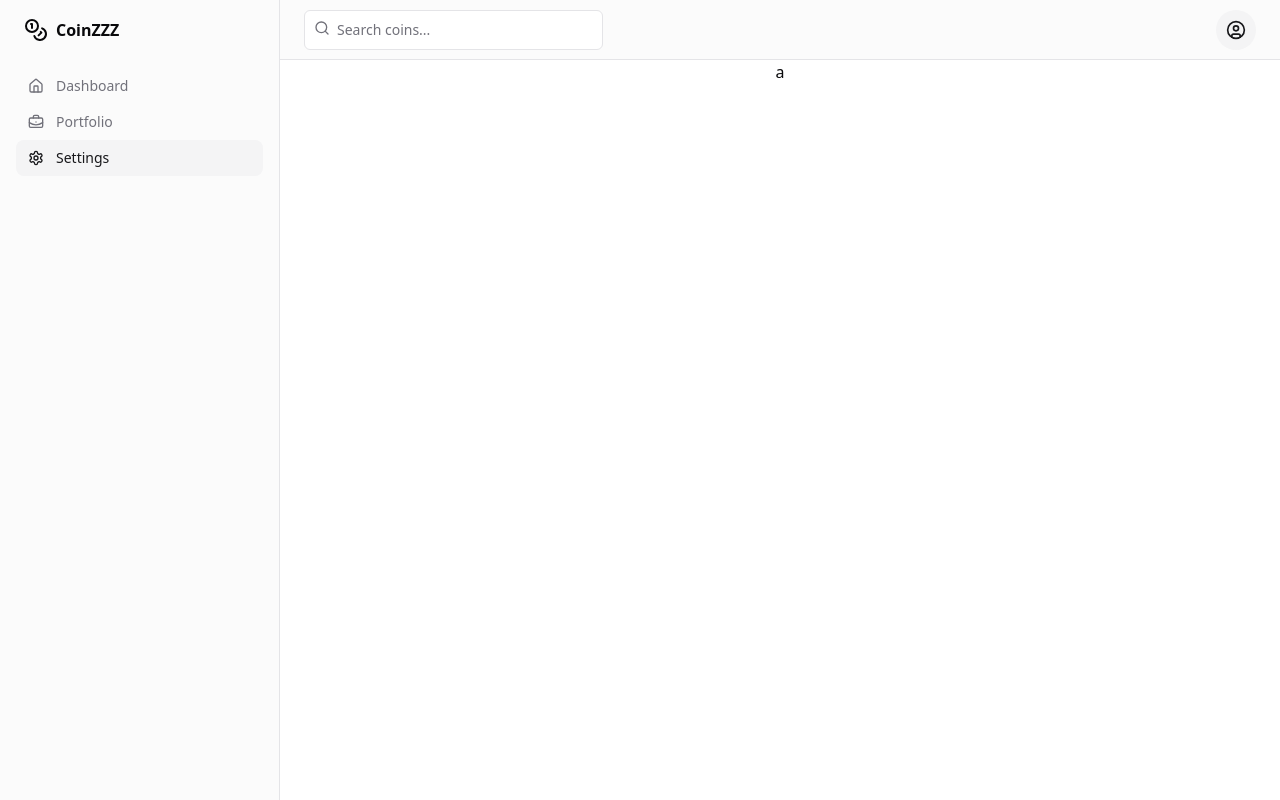
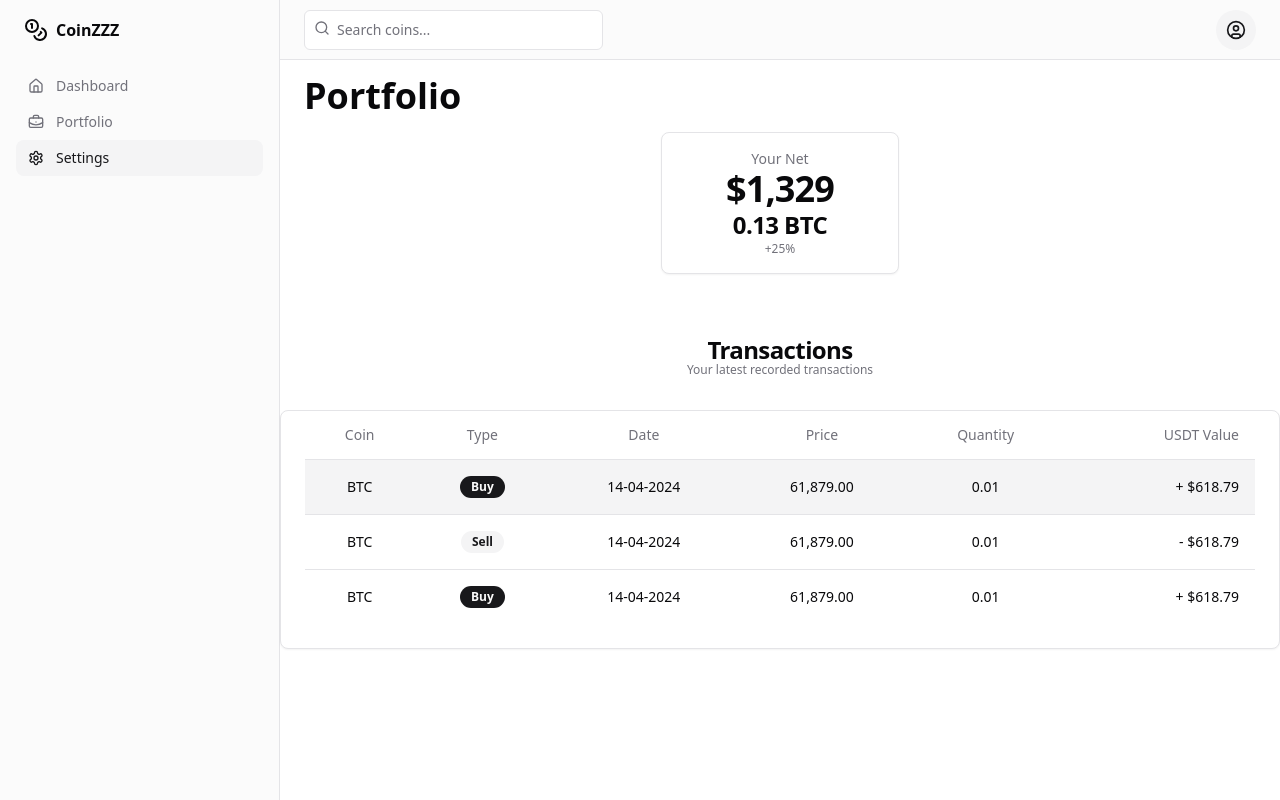
Before and after one commit to slamgLuke/CoinzzzFrontend, a React (Vite) app: page /portfolio in a window 1280 px wide. Built offline with nearby package versions, Linux system fonts and the light colour scheme.

Commit message:
portfolio

```diff
--- a/src/Auth.tsx
+++ b/src/Auth.tsx
@@ -3,6 +3,10 @@ import { Link } from "react-router-dom"
 import { Button } from "@/components/ui/button"
 import { Input } from "@/components/ui/input"
 import { Label } from "@/components/ui/label"
+
+function handleLogin() {
+  window.location.href = "/"
+}
 
 export function Login() {
   return (
@@ -37,13 +41,13 @@ export function Login() {
               </div>
               <Input id="password" type="password" required />
             </div>
-            <Button type="submit" className="w-full">
+            <Button type="submit" className="w-full" onClick={handleLogin}>
               Login
             </Button>
           </div>
           <div className="mt-4 text-center text-sm">
             Don&apos;t have an account?{" "}
-            <Link to="#" className="underline">
+            <Link to="/register" className="underline">
               Sign up
             </Link>
           </div>
@@ -89,7 +93,7 @@ export function Register() {
           </div>
           <div className="mt-4 text-center text-sm">
             Already have an account?{" "}
-            <Link to="#" className="underline">
+            <Link to="/login" className="underline">
               Log in
             </Link>
           </div>
--- a/src/Portfolio.tsx
+++ b/src/Portfolio.tsx
@@ -1,6 +1,108 @@
+import { Badge } from "@/components/ui/badge"
+import {
+    Card,
+    CardContent,
+    CardDescription,
+    CardTitle,
+} from "@/components/ui/card"
+import {
+    Table,
+    TableBody,
+    TableCell,
+    TableHead,
+    TableHeader,
+    TableRow,
+} from "@/components/ui/table"
+import plot from "./assets/plot.png"
+
+function transactionTable() {
+    return (
+        <Card className="margin-0">
+            <CardContent>
+                <Table>
+                    <TableHeader>
+                        <TableRow>
+                            <TableHead className="sm:table-cell text-center">Coin</TableHead>
+                            <TableHead className="sm:table-cell text-center">Type</TableHead>
+                            <TableHead className="hidden md:table-cell text-center">Date</TableHead>
+                            <TableHead className="hidden sm:table-cell text-center">Price</TableHead>
+                            <TableHead className="sm:table-cell text-center">Quantity</TableHead>
+                            <TableHead className="text-right">USDT Value</TableHead>
+                        </TableRow>
+                    </TableHeader>
+
+                    <TableBody>
+                        <TableRow className="bg-accent">
+                            <TableCell>
+                                <div className="font-medium">BTC</div>
+                            </TableCell>
+                            <TableCell className="sm:table-cell">
+                                <Badge className="text-xs" variant="default">Buy</Badge>
+                            </TableCell>
+                            <TableCell className="hidden md:table-cell">14-04-2024</TableCell>
+                            <TableCell className="hidden sm:table-cell">61,879.00</TableCell>
+                            <TableCell className="sm:table-cell">0.01</TableCell>
+                            <TableCell className="text-right">+ $618.79</TableCell>
+                        </TableRow>
+
+                        <TableRow>
+                            <TableCell>
+                                <div className="font-medium">BTC</div>
+                            </TableCell>
+                            <TableCell className="sm:table-cell">
+                                <Badge className="text-xs" variant="secondary">Sell</Badge>
+                            </TableCell>
+                            <TableCell className="hidden md:table-cell">14-04-2024</TableCell>
+                            <TableCell className="hidden sm:table-cell">61,879.00</TableCell>
+                            <TableCell className="sm:table-cell">0.01</TableCell>
+                            <TableCell className="text-right">- $618.79</TableCell>
+                        </TableRow>
+
+                        <TableRow>
+                            <TableCell>
+                                <div className="font-medium">BTC</div>
+                            </TableCell>
+                            <TableCell className="sm:table-cell">
+                                <Badge className="text-xs" variant="default">Buy</Badge>
+                            </TableCell>
+                            <TableCell className="hidden md:table-cell">14-04-2024</TableCell>
+                            <TableCell className="hidden sm:table-cell">61,879.00</TableCell>
+                            <TableCell className="sm:table-cell">0.01</TableCell>
+                            <TableCell className="text-right">+ $618.79</TableCell>
+                        </TableRow>
+
+                    </TableBody>
+                </Table>
+            </CardContent>
+        </Card>
+    )
+
+}
+
+
 export function Portfolio() {
     return (
-        <div>a</div>
+        <div>
+            <div className="flex flex1 flex-col align-top">
+                <h1 className="text-4xl font-semibold w-auto text-left py-4 pl-6">
+                    Portfolio
+                </h1>
+            </div>
+            <div>
+                <div className="flex flex-col items-center justify-center pb-16">
+                    <Card className="items-center justify-center px-16 py-4">
+                        <CardDescription>Your Net</CardDescription>
+                        <CardTitle className="text-4xl">$1,329</CardTitle>
+                        <CardTitle className="text-2xl">0.13 BTC</CardTitle>
+                        <div className="text-xs text-muted-foreground">+25%</div>
+                        <img src={plot} alt="plot" className="hidden"/>
+                    </Card>
+                </div>
+                <CardTitle>Transactions</CardTitle>
+                <div className="text-xs text-muted-foreground pb-8">Your latest recorded transactions</div>
+                {transactionTable()}
+            </div>
+        </div>
     )
 }
 
```
Also changed, not shown: src/assets/plot.png (added).
